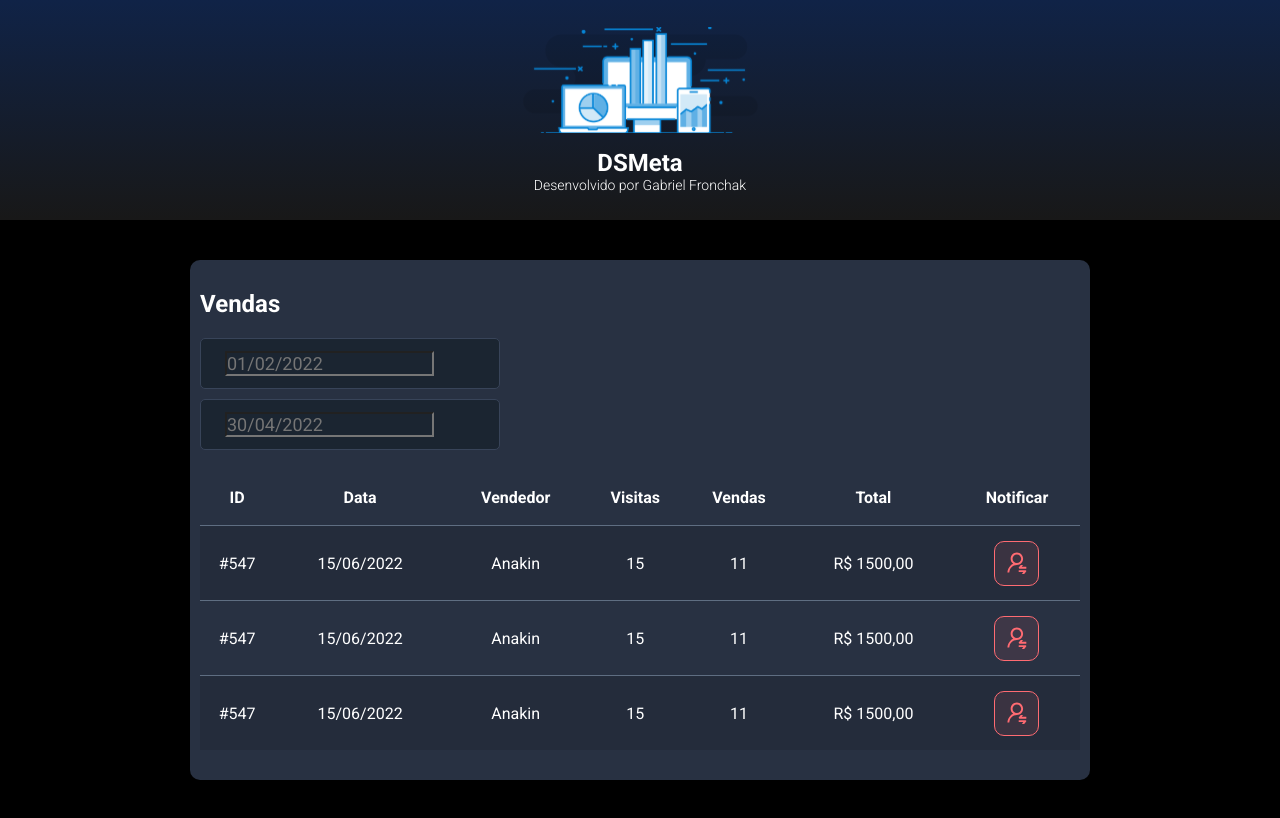
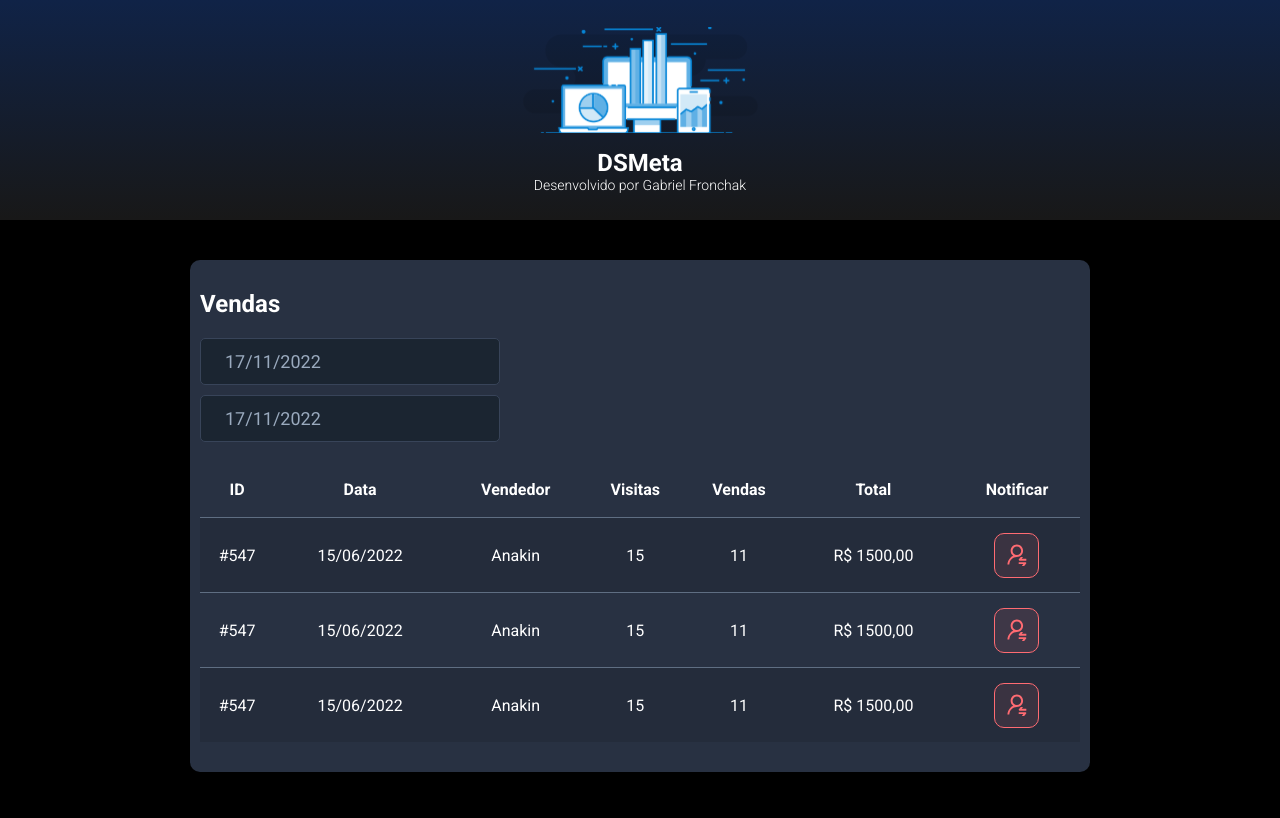
Before and after one commit to Fronchak/dsmeta, a React (Vite) app in the folder frontend/: page / in a window 1280 px wide. Built offline with nearby package versions, Linux system fonts and the light colour scheme.

Commit message:
Add React DatePicker

```diff
--- a/frontend/package.json
+++ b/frontend/package.json
@@ -8,7 +8,9 @@
     "preview": "vite preview"
   },
   "dependencies": {
+    "@types/react-datepicker": "4.4.2",
     "react": "^18.0.0",
+    "react-datepicker": "4.8.0",
     "react-dom": "^18.0.0"
   },
   "devDependencies": {
--- a/frontend/src/components/SalesCard/index.tsx
+++ b/frontend/src/components/SalesCard/index.tsx
@@ -1,4 +1,5 @@
-import icon from '../../assets/img/Vector.svg';
+import DatePicker from 'react-datepicker';
+import "react-datepicker/dist/react-datepicker.css";
 import NotificationButton from '../NotificationButton';
 import './styles.css';
 
@@ -8,10 +9,20 @@
             <h2>Vendas</h2>
             <div className="dsmeta-group-form-control">
                 <div className="input-container">
-                    <input className="dsmeta-form-control" type="text" placeholder="01/02/2022" />
+                    <DatePicker
+                        selected={new Date()}
+                        onChange={(date: Date) => {}}
+                        className="dsmeta-form-control"
+                        dateFormat="dd/MM/yyyy"
+                    />
                 </div>
                 <div className="input-container">
-                    <input className="dsmeta-form-control" type="text" placeholder="30/04/2022" />
+                    <DatePicker
+                        selected={new Date()}
+                        onChange={(date: Date) => {}}
+                        className="dsmeta-form-control"
+                        dateFormat="dd/MM/yyyy"
+                    />
                 </div>
             </div>
             <div className="table-container">
--- a/frontend/src/components/SalesCard/styles.css
+++ b/frontend/src/components/SalesCard/styles.css
@@ -1,12 +1,3 @@
-.search-info-container {
-    background-color: #283142;
-    border-radius: 10px;
-    padding: 30px 10px;
-    width: 100%;
-    max-width: 900px;
-    margin: 0 auto;
-}
-
 .dsmeta-group-form-control {
     padding: 20px 0;
     display: flex;
@@ -27,6 +18,7 @@
     color: #9AAABE;
     background-color: #1B2531;
     font-size: 18px;
+    border: none;
 }
 
 .person-icon-container {
```
Also changed, not shown: 1 other file (tests, documents, lock files or other folders).
